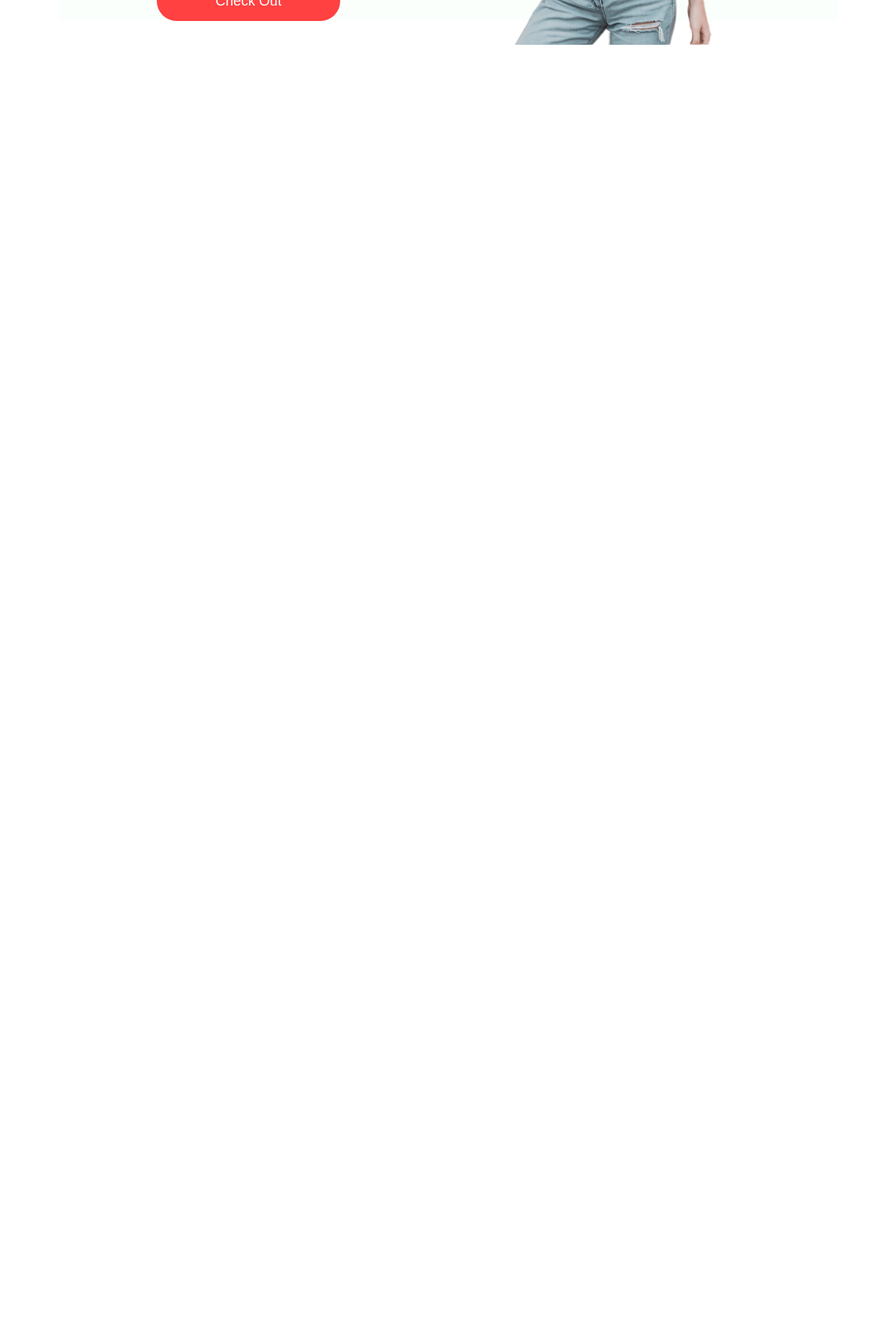
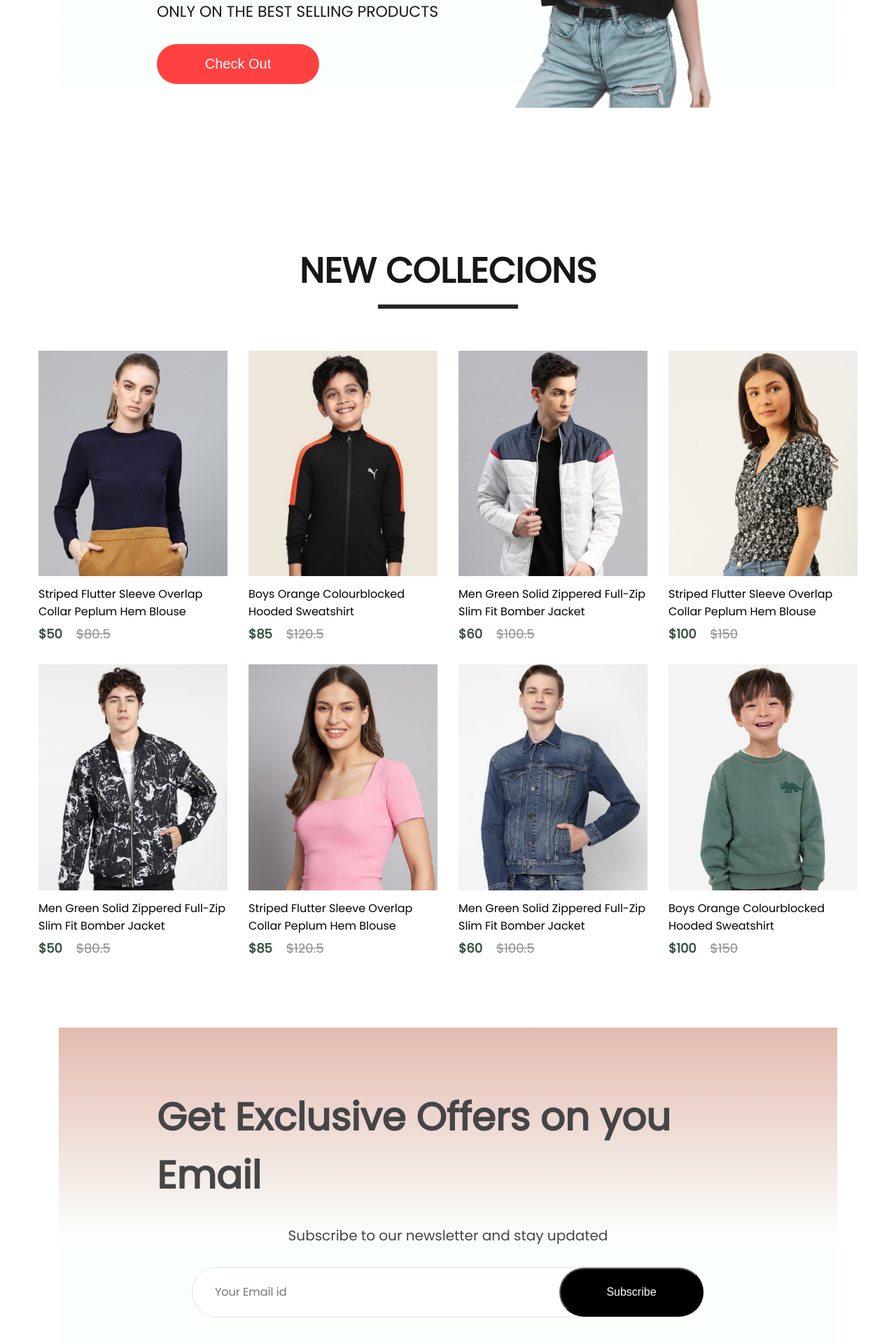
Before and after one commit to ThwishaKotian/e-commerce, a React (Create React App) app: page / in a window 1280 px wide. Shown: the part 2517-4437 px from the top of the page at 70% size. Before the commit the page ends 2697 px from the top, so only its background shows below. Built offline with nearby package versions, Linux system fonts and the light colour scheme.

Commit message:
NewsLetter section implemented

```diff
--- /dev/null
+++ b/src/Components/NewCollections/NewCollections.css
@@ -0,0 +1,29 @@
+.newCollections {
+    display: flex;
+    flex-direction: column;
+    align-items: center;
+    gap: 10px;
+    margin-bottom: 100px;
+    padding-top: 150px;
+    width: 100%;
+}
+
+.newCollections h1 {
+    color: #171717;
+    font-size: 50px;
+    font-weight: 600;
+}
+
+.newCollections hr {
+    width: 200px;
+    height: 6px;
+    border: 10px;
+    background: #252525;
+}
+
+.collections {
+    display: grid;
+    grid-template-columns: 1fr 1fr 1fr 1fr;
+    margin-top: 50px;
+    gap: 30px;
+}
--- /dev/null
+++ b/src/Components/NewCollections/NewCollections.jsx
@@ -0,0 +1,20 @@
+import React from 'react'
+import './NewCollections.css'
+import new_collections from '../Assets/new_collections'
+import Item from '../Item/Item'
+
+const NewCollections = () => {
+    return (
+        <div className='newCollections'>
+            <h1>NEW COLLECIONS</h1>
+            <hr />
+            <div className="collections">
+                {new_collections.map((item, i) => {
+                    return <Item key={i} id={item.id} name={item.name} image={item.image} new_price={item.new_price} old_price={item.old_price} />
+                })}
+            </div>
+        </div>
+    )
+}
+
+export default NewCollections
--- /dev/null
+++ b/src/Components/NewsLetter/NewsLetter.css
@@ -0,0 +1,55 @@
+.newsLetter {
+    width: 65%;
+    height: 40vh;
+    display: flex;
+    flex-direction: column;
+    align-items: center;
+    justify-content: center;
+    margin: auto;
+    padding: 90px 140px;
+    margin-bottom: 150px;
+    background: linear-gradient(180deg, #e3baaf, #e1ffea22 60%);
+    gap: 30px;
+}
+
+.newsLetter h1{
+    color: #454545;
+    font-size: 55px;
+    font-weight: 600;
+}
+
+.newsLetter p{
+    color: #454545;
+    font-size: 20px;
+}
+
+.newsLetter div{
+    display: flex;
+    align-items: center;
+    justify-content: space-between;
+    background: white;
+    width: 730px;
+    height: 70px;
+    border-radius: 80px;
+    border: 1px solid #e3e3e3;
+}
+
+.newsLetter input{
+    width: 500px;
+    margin-left: 30px;
+    border: none;
+    outline: none;
+    color: #616161;
+    font-family: Poppins;
+    font-size: 16px;
+}
+
+.newsLetter div button{
+    width: 210px;
+    height: 70px;
+    border-radius: 80px;
+    background: black;
+    color: white;
+    font-size: 16px;
+    cursor: pointer;
+}
--- /dev/null
+++ b/src/Components/NewsLetter/NewsLetter.jsx
@@ -0,0 +1,17 @@
+import React from 'react'
+import './NewsLetter.css'
+
+const NewsLetter = () => {
+    return (
+        <div className='newsLetter'>
+            <h1>Get Exclusive Offers on you Email</h1>
+            <p>Subscribe to our newsletter and stay updated</p>
+            <div>
+                <input type='email' placeholder='Your Email id'/>
+                <button>Subscribe</button>
+            </div>
+        </div>
+    )
+}
+
+export default NewsLetter
--- a/src/Components/Offers/Offers.css
+++ b/src/Components/Offers/Offers.css
@@ -5,8 +5,8 @@
     margin: auto;
     padding: 0px 140px;
     padding-top: 100px;
-    margin-bottom: 150px;
-    margin-top: 100px;
+    margin-bottom: 80px;
+    margin-top: 190px;
     background: linear-gradient(180deg, #e3baaf, #e1ffea22 60%);
 }
 
@@ -30,7 +30,7 @@
 }
 
 .offers-left button {
-    width: 262px;
+    width: 232px;
     height: 190px;
     border-radius: 35px;
     background: #FF4141;
@@ -40,7 +40,7 @@
     font-weight: 500;
     margin-top: 30px;
     cursor: pointer;
-    padding: 5px;
+    padding: 10px;
 }
 
 .offers-right{
--- a/src/Pages/Shop.jsx
+++ b/src/Pages/Shop.jsx
@@ -2,6 +2,8 @@
 import Hero from '../Components/Hero/Hero'
 import Popular from '../Components/Popular/Popular'
 import Offers from '../Components/Offers/Offers'
+import NewCollections from '../Components/NewCollections/NewCollections'
+import NewsLetter from '../Components/NewsLetter/NewsLetter'
 
 const Shop = () => {
   return (
@@ -9,6 +11,8 @@
       <Hero />
       <Popular />
       <Offers />
+      <NewCollections />
+      <NewsLetter />
     </div>
   )
 }
```
